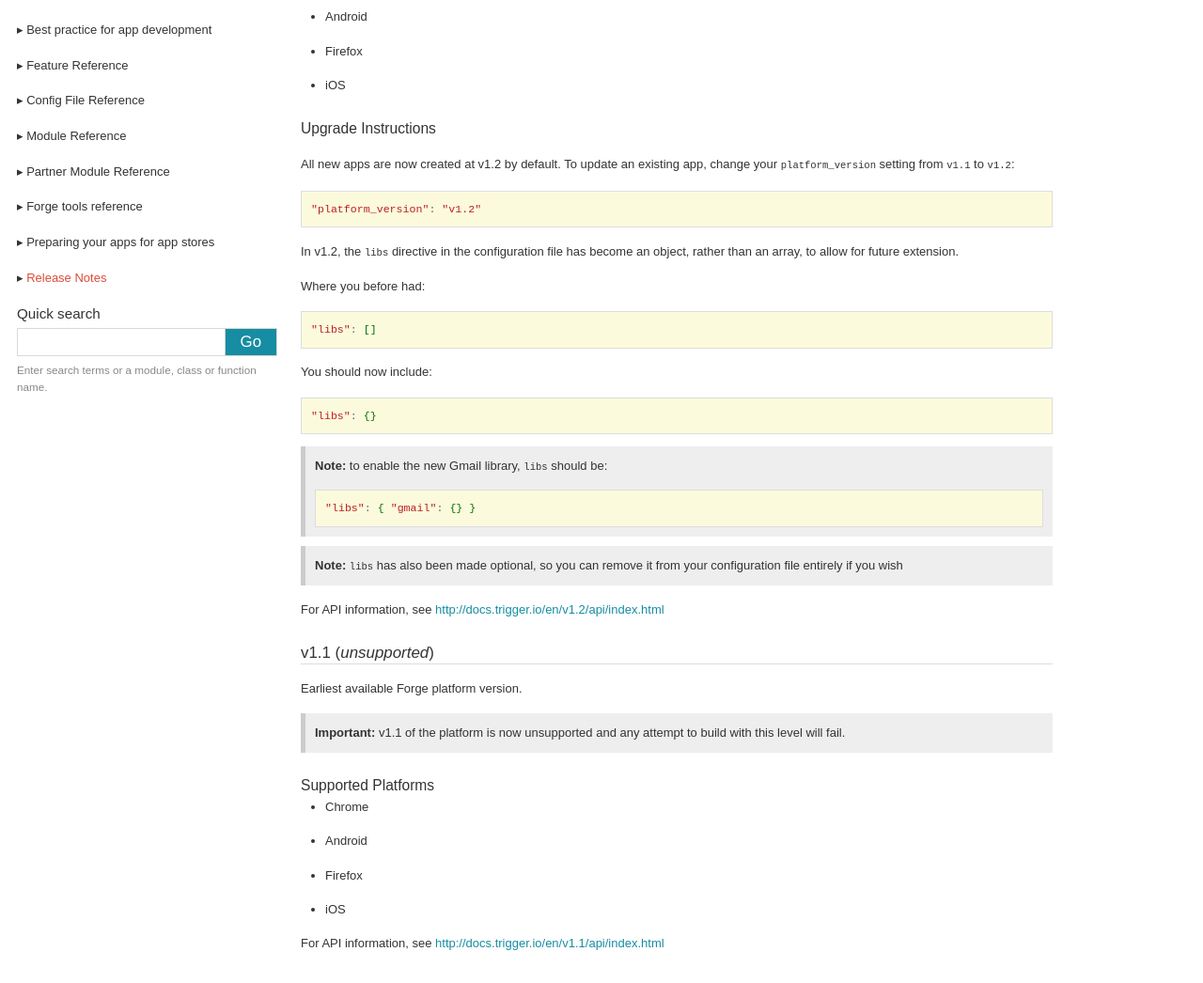
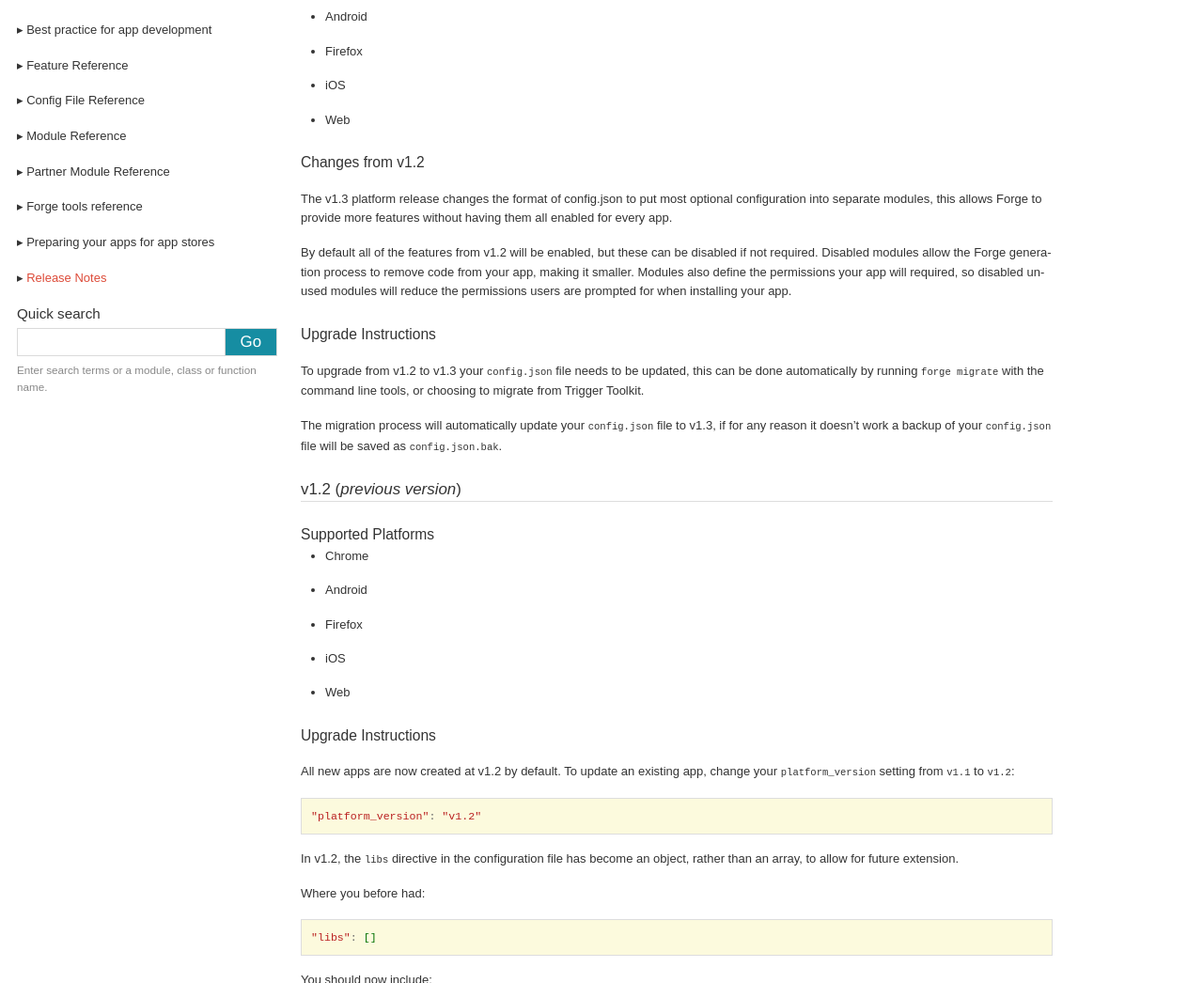
Before and after one commit to trigger-corp/Forge-Documentation, a Sphinx documentation site: the page built from source/release-notes.rst, in a window 1280 px wide and 1400 px high. Shown: the part 354-1400 px from the top of the window at 94% size. Built offline with Sphinx 7.4.7, drawn with Linux system fonts in a browser that asks for light colours; some web fonts are replaced.

Commit message:
Add forge migrate and v1.3 to docs.

```diff
--- a/source/release-notes.rst
+++ b/source/release-notes.rst
@@ -5,7 +5,7 @@ Release Notes
 
 This file contains information about new features and capabilities of Forge versions, along with migration information for how to upgrade from one level to another.
 
-v1.2 (*current version*)
+v1.3 (*current version*)
 -------------------------------------------------------------------------------
 
 Supported Platforms
@@ -14,6 +14,34 @@ Supported Platforms
 * Android
 * Firefox
 * iOS
+* Web
+
+Changes from v1.2
+~~~~~~~~~~~~~~~~~
+
+The v1.3 platform release changes the format of config.json to put most optional configuration into separate modules, this allows Forge to provide more features without having them all enabled for every app.
+
+By default all of the features from v1.2 will be enabled, but these can be disabled if not required. Disabled modules allow the Forge generation process to remove code from your app, making it smaller. Modules also define the permissions your app will required, so disabled unused modules will reduce the permissions users are prompted for when installing your app.
+
+.. _upgrade-1.3:
+
+Upgrade Instructions
+~~~~~~~~~~~~~~~~~~~~
+
+To upgrade from v1.2 to v1.3 your ``config.json`` file needs to be updated, this can be done automatically by running ``forge migrate`` with the command line tools, or choosing to migrate from Trigger Toolkit.
+
+The migration process will automatically update your ``config.json`` file to v1.3, if for any reason it doesn't work a backup of your ``config.json`` file will be saved as ``config.json.bak``.
+
+v1.2 (*previous version*)
+-------------------------------------------------------------------------------
+
+Supported Platforms
+~~~~~~~~~~~~~~~~~~~~~~~~~~~~~~~~~~~~~~~~~~~~~~~~~~~~~~~~~~~~~~~~~~~~~~~~~~~~~~~
+* Chrome
+* Android
+* Firefox
+* iOS
+* Web
 
 .. _upgrade-1.2:
 
--- a/source/tools/commands.rst
+++ b/source/tools/commands.rst
@@ -9,6 +9,11 @@ There are four main commands when using forge:
 * ``forge build``
 * ``forge run``
 * ``forge package``
+
+There are also some additional commands which may be used:
+
+* ``forge check``: Perform some sanity checks on the app, including parsing the Javascript to check for syntax errors.
+* ``forge migrate``: Migrate to the next version of Forge, you will be prompted to run this when it is available.
 
 Run any command with the ``--help`` argument to see more information about the particular command.
 
```
